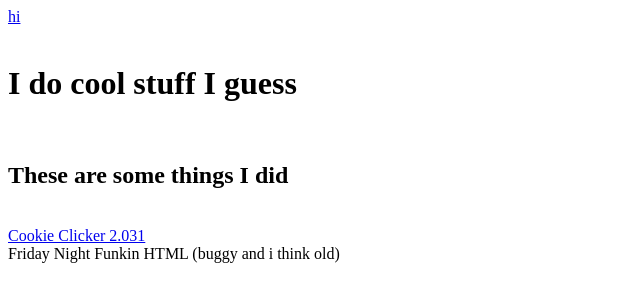
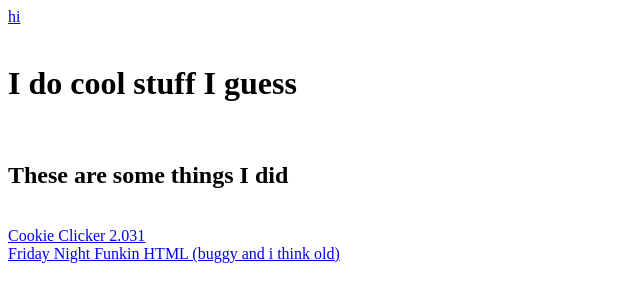
Before and after one commit to V01dNullified/V01dNullified.github.io, a plain HTML site: page index.html in a window 1280 px wide. Shown: the whole page, without its empty margins (0-640 px from the left). Drawn offline with Linux system fonts and the light colour scheme.

Commit message:
Update index.html

```diff
--- a/index.html
+++ b/index.html
@@ -8,6 +8,6 @@
     <br>
     <a href="games/CookieClicker.html">Cookie Clicker 2.031</a>
     <br>
-    <a hreff="https://sushi8756.github.io/Friday-Night-Funkin-HTML/">Friday Night Funkin HTML (buggy and i think old)</a>
+    <a href="https://sushi8756.github.io/Friday-Night-Funkin-HTML/">Friday Night Funkin HTML (buggy and i think old)</a>
   </body>
 </html>
```
